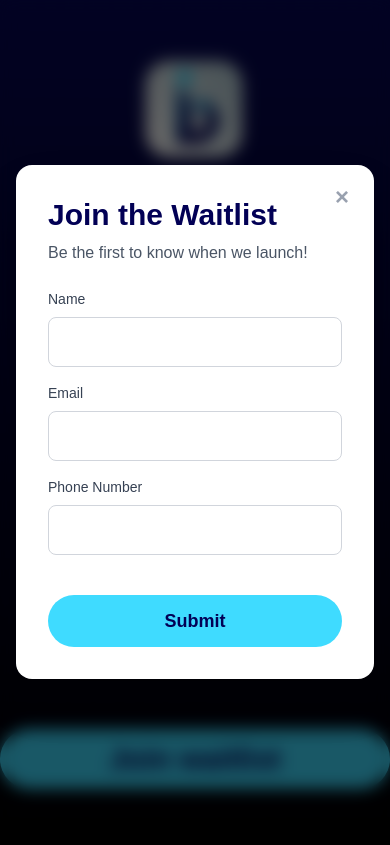
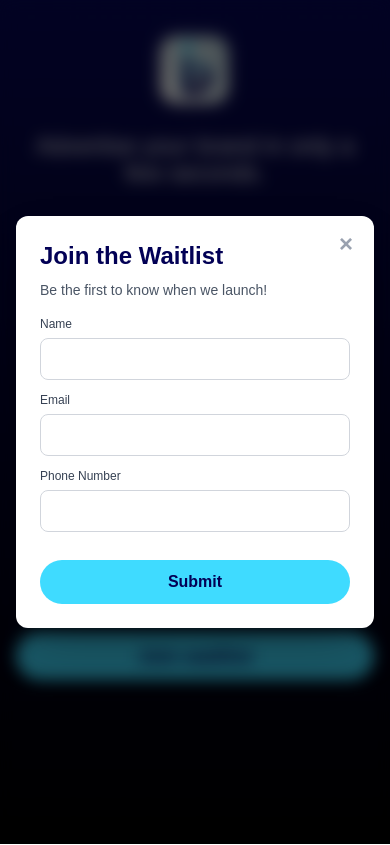
Before and after one commit to ballo-dev-1/ballo-ads, a Next.js app: page / in a window 390 px wide. Both pictures are taken after a click on the button "Join waitlist". Built offline with nearby package versions, Linux system fonts and the light colour scheme.

Commit message:
improve responsiveness

```diff
--- a/app/components/coming soon/BalloAdsDemo.tsx
+++ b/app/components/coming soon/BalloAdsDemo.tsx
@@ -125,25 +125,25 @@ const BalloAdsDemo = () => {
   return (
     <section
       id="balloAds"
-      className="min-h-screen text-white py-14 relative"
-      style={{ background: `url(${background.src})`, backgroundSize: "cover" }}
+      className="min-h-screen text-white py-8 sm:py-14 relative px-4 sm:px-6"
+      style={{ background: `url(${background.src})`, backgroundSize: "cover", backgroundPosition: "center" }}
     >
-      <div className="flex flex-center flex-col md:flex-row md:px-10 gap-10 md:gap-0">
-        <div className="flex justify-center items-center md:items-start flex-col text-center gap-10">
-          <Image src={appIcon} alt="Ballo Ads" quality={100} className="w-28" />
-          <h2 className="subheading mb-5 leading-[0.9em] md:text-[4.5em] md:text-left">
+      <div className="flex flex-center flex-col md:flex-row md:px-10 gap-6 sm:gap-10 md:gap-0 max-w-7xl mx-auto">
+        <div className="flex justify-center items-center md:items-start flex-col text-center md:text-left gap-6 sm:gap-10 w-full md:w-auto">
+          <Image src={appIcon} alt="Ballo Ads" quality={100} className="w-20 sm:w-24 md:w-28" />
+          <h2 className="subheading mb-5 leading-[1.1em] text-2xl sm:text-3xl md:text-4xl lg:text-[4.5em] md:text-left px-2 sm:px-0">
             Advertise your brand in only a few seconds.
           </h2>
           <button
             onClick={handleOpenForm}
-            className="hidden md:block rounded-full px-12 py-3 bg-[var(--brand-color-4)] text-[var(--brand-color-1)] font-semibold text-2xl hover:scale-105 transition-transform duration-200 cursor-pointer"
+            className="hidden md:block rounded-full px-8 md:px-12 py-2 md:py-3 bg-[var(--brand-color-4)] text-[var(--brand-color-1)] font-semibold text-xl md:text-2xl hover:scale-105 transition-transform duration-200 cursor-pointer"
           >
             Join waitlist
           </button>
         </div>
 
         <div
-          className={`relative w-full flex-center ${
+          className={`relative w-full flex-center max-w-md md:max-w-none mx-auto ${
             revealPhone ? "reveal-phone" : ""
           }`}
         >
@@ -152,7 +152,7 @@ const BalloAdsDemo = () => {
             src={balloAdsPhone}
             alt="Ballo Ads"
             quality={100}
-            className="w-full opacity-0"
+            className="w-full opacity-100"
             id="phone"
           />
 
@@ -161,7 +161,7 @@ const BalloAdsDemo = () => {
               src={appleStore}
               alt="Available on Apple Store"
               quality={100}
-              className="mobile-app-1 opacity-0 absolute top-[48%] left-[10%] w-1/3 rounded-xl"
+              className="mobile-app-1 opacity-100 absolute top-[48%] left-[10%] w-1/4 sm:w-1/3 rounded-xl"
             />
           </Link>
 
@@ -170,14 +170,14 @@ const BalloAdsDemo = () => {
               src={playStore}
               alt="Available on Paly Store"
               quality={100}
-              className="mobile-app-2 opacity-0 absolute top-[62%] left-[10%] w-1/3 rounded-xl"
+              className="mobile-app-2 opacity-100 absolute top-[62%] left-[10%] w-1/4 sm:w-1/3 rounded-xl"
             />
           </Link>
         </div>
 
         <button
           onClick={handleOpenForm}
-          className="block mt-5 md:hidden rounded-full px-12 py-3 bg-[var(--brand-color-4)] text-[var(--brand-color-1)] font-semibold text-3xl hover:scale-105 transition-transform duration-200 cursor-pointer"
+          className="block mt-5 md:hidden rounded-full px-8 sm:px-12 py-2.5 sm:py-3 bg-[var(--brand-color-4)] text-[var(--brand-color-1)] font-semibold text-xl sm:text-2xl md:text-3xl hover:scale-105 transition-transform duration-200 cursor-pointer w-full sm:w-auto"
         >
           Join waitlist
         </button>
@@ -193,27 +193,27 @@ const BalloAdsDemo = () => {
           />
           <div
             ref={formRef}
-            className="fixed inset-0 z-50 flex items-center justify-center p-4"
+            className="fixed inset-0 z-50 flex items-center justify-center p-4 sm:p-6"
           >
-            <div className="bg-white rounded-2xl shadow-2xl w-full max-w-md p-8 relative">
+            <div className="bg-white rounded-xl sm:rounded-2xl shadow-2xl w-full max-w-md p-6 sm:p-8 relative max-h-[90vh] overflow-y-auto">
               <button
                 onClick={handleCloseForm}
-                className="absolute top-4 right-4 text-gray-400 hover:text-gray-600 text-2xl font-bold w-8 h-8 flex items-center justify-center rounded-full hover:bg-gray-100 transition-colors cursor-pointer"
+                className="absolute top-3 right-3 sm:top-4 sm:right-4 text-gray-400 hover:text-gray-600 text-2xl sm:text-3xl font-bold w-8 h-8 sm:w-10 sm:h-10 flex items-center justify-center rounded-full hover:bg-gray-100 transition-colors cursor-pointer z-10"
                 aria-label="Close form"
               >
                 ×
               </button>
-              <h2 className="text-3xl font-bold text-[var(--brand-color-1)] mb-2">
+              <h2 className="text-2xl sm:text-3xl font-bold text-[var(--brand-color-1)] mb-2 pr-8">
                 Join the Waitlist
               </h2>
-              <p className="text-gray-600 mb-6">
+              <p className="text-sm sm:text-base text-gray-600 mb-4 sm:mb-6">
                 Be the first to know when we launch!
               </p>
-              <form onSubmit={handleSubmit} className="space-y-4">
+              <form onSubmit={handleSubmit} className="space-y-3 sm:space-y-4">
                 <div>
                   <label
                     htmlFor="name"
-                    className="block text-sm font-medium text-gray-700 mb-2"
+                    className="block text-xs sm:text-sm font-medium text-gray-700 mb-1.5 sm:mb-2"
                   >
                     Name
                   </label>
@@ -224,14 +224,14 @@ const BalloAdsDemo = () => {
                     value={formData.name}
                     onChange={handleInputChange}
                     required
-                    className="w-full px-4 py-3 border border-gray-300 rounded-lg focus:ring-2 focus:ring-[var(--brand-color-4)] focus:border-transparent outline-none transition-all"
+                    className="w-full px-3 sm:px-4 py-2.5 sm:py-3 text-sm sm:text-base border border-gray-300 rounded-lg focus:ring-2 focus:ring-[var(--brand-color-4)] focus:border-transparent outline-none transition-all"
                     placeholder="Enter your name"
                   />
                 </div>
                 <div>
                   <label
                     htmlFor="email"
-                    className="block text-sm font-medium text-gray-700 mb-2"
+                    className="block text-xs sm:text-sm font-medium text-gray-700 mb-1.5 sm:mb-2"
                   >
                     Email
                   </label>
@@ -242,14 +242,14 @@ const BalloAdsDemo = () => {
                     value={formData.email}
                     onChange={handleInputChange}
                     required
-                    className="w-full px-4 py-3 border border-gray-300 rounded-lg focus:ring-2 focus:ring-[var(--brand-color-4)] focus:border-transparent outline-none transition-all"
+                    className="w-full px-3 sm:px-4 py-2.5 sm:py-3 text-sm sm:text-base border border-gray-300 rounded-lg focus:ring-2 focus:ring-[var(--brand-color-4)] focus:border-transparent outline-none transition-all"
                     placeholder="Enter your email"
                   />
                 </div>
                 <div>
                   <label
                     htmlFor="phone"
-                    className="block text-sm font-medium text-gray-700 mb-2"
+                    className="block text-xs sm:text-sm font-medium text-gray-700 mb-1.5 sm:mb-2"
                   >
                     Phone Number
                   </label>
@@ -260,14 +260,14 @@ const BalloAdsDemo = () => {
                     value={formData.phone}
                     onChange={handleInputChange}
                     required
-                    className="w-full px-4 py-3 border border-gray-300 rounded-lg focus:ring-2 focus:ring-[var(--brand-color-4)] focus:border-transparent outline-none transition-all"
+                    className="w-full px-3 sm:px-4 py-2.5 sm:py-3 text-sm sm:text-base border border-gray-300 rounded-lg focus:ring-2 focus:ring-[var(--brand-color-4)] focus:border-transparent outline-none transition-all"
                     placeholder="Enter your phone number"
                   />
                 </div>
                 <button
                   type="submit"
                   disabled={isSubmitting}
-                  className="w-full rounded-full px-6 py-3 bg-[var(--brand-color-4)] text-[var(--brand-color-1)] font-semibold text-lg hover:bg-[var(--brand-color-3)] hover:text-white transition-colors duration-200 mt-6 cursor-pointer disabled:opacity-50 disabled:cursor-not-allowed"
+                  className="w-full rounded-full px-4 sm:px-6 py-2.5 sm:py-3 bg-[var(--brand-color-4)] text-[var(--brand-color-1)] font-semibold text-base sm:text-lg hover:bg-[var(--brand-color-3)] hover:text-white transition-colors duration-200 mt-4 sm:mt-6 cursor-pointer disabled:opacity-50 disabled:cursor-not-allowed"
                 >
                   {isSubmitting ? "Submitting..." : "Submit"}
                 </button>
--- a/app/components/coming soon/style.css
+++ b/app/components/coming soon/style.css
@@ -1,17 +1,23 @@
-.reveal-phone #phone {
+#phone {
   opacity: 1 !important;
   transition: all 0.75s ease-in-out;
   cursor: pointer;
 }
 
-.reveal-phone .mobile-app-1 {
+.mobile-app-1 {
   opacity: 1;
-  animation: grow 2s ease-in-out;
   cursor: pointer;
 }
 
+.mobile-app-2 {
+  opacity: 1;
+}
+
+.reveal-phone .mobile-app-1 {
+  animation: grow 2s ease-in-out;
+}
+
 .reveal-phone .mobile-app-2 {
-  opacity: 1;
   animation: grow-2 2s ease-in-out;
 }
 
--- a/app/layout.tsx
+++ b/app/layout.tsx
@@ -1,9 +1,15 @@
-import type { Metadata } from "next";
+import type { Metadata, Viewport } from "next";
 import "./globals.css";
 
 export const metadata: Metadata = {
   title: "Ballo Ads",
   description: "Ballo Ads",
+};
+
+export const viewport: Viewport = {
+  width: "device-width",
+  initialScale: 1,
+  maximumScale: 5,
 };
 
 export default function RootLayout({
@@ -13,9 +19,7 @@ export default function RootLayout({
 }>) {
   return (
     <html lang="en">
-      <body
-        className=""
-      >
+      <body className="">
         {children}
         {/* <Footer /> */}
       </body>
```
